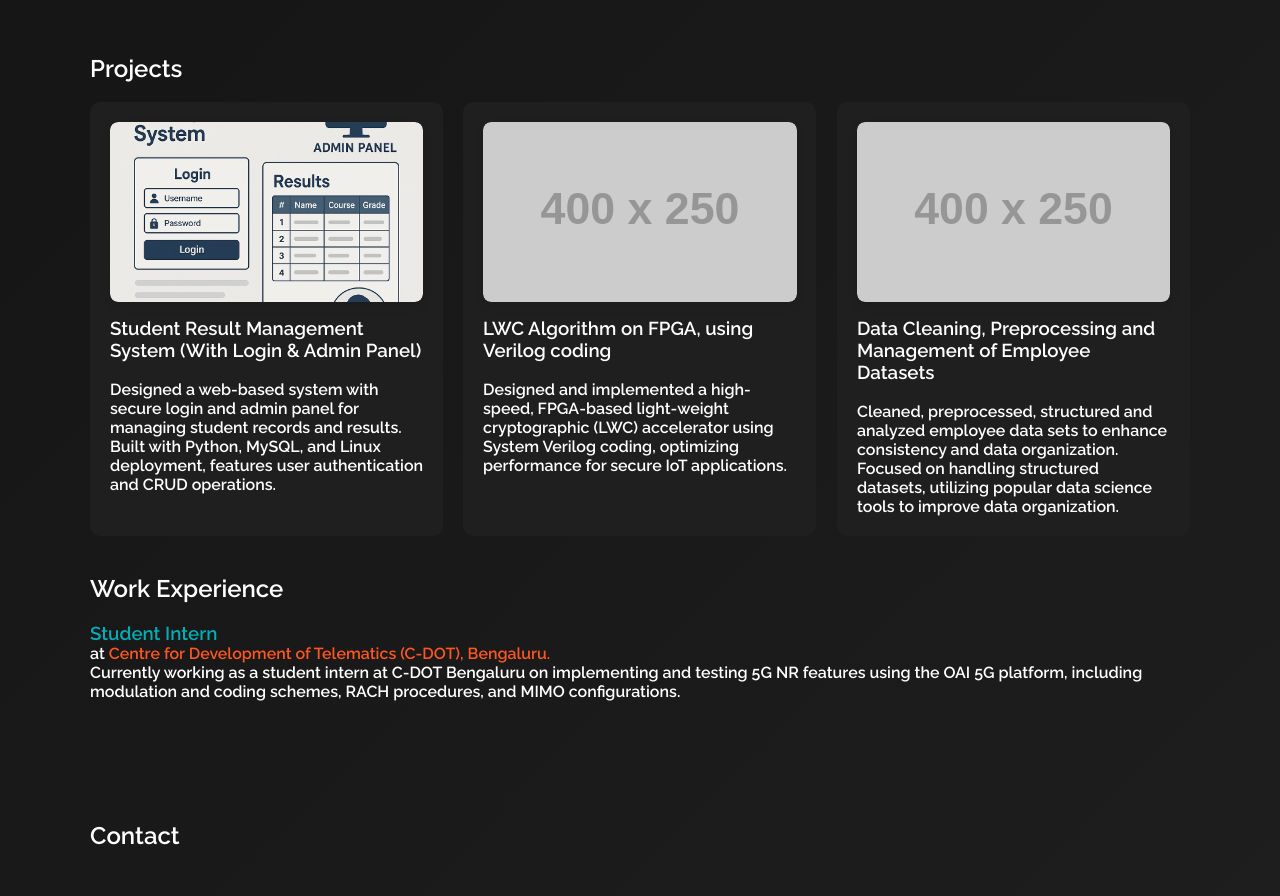
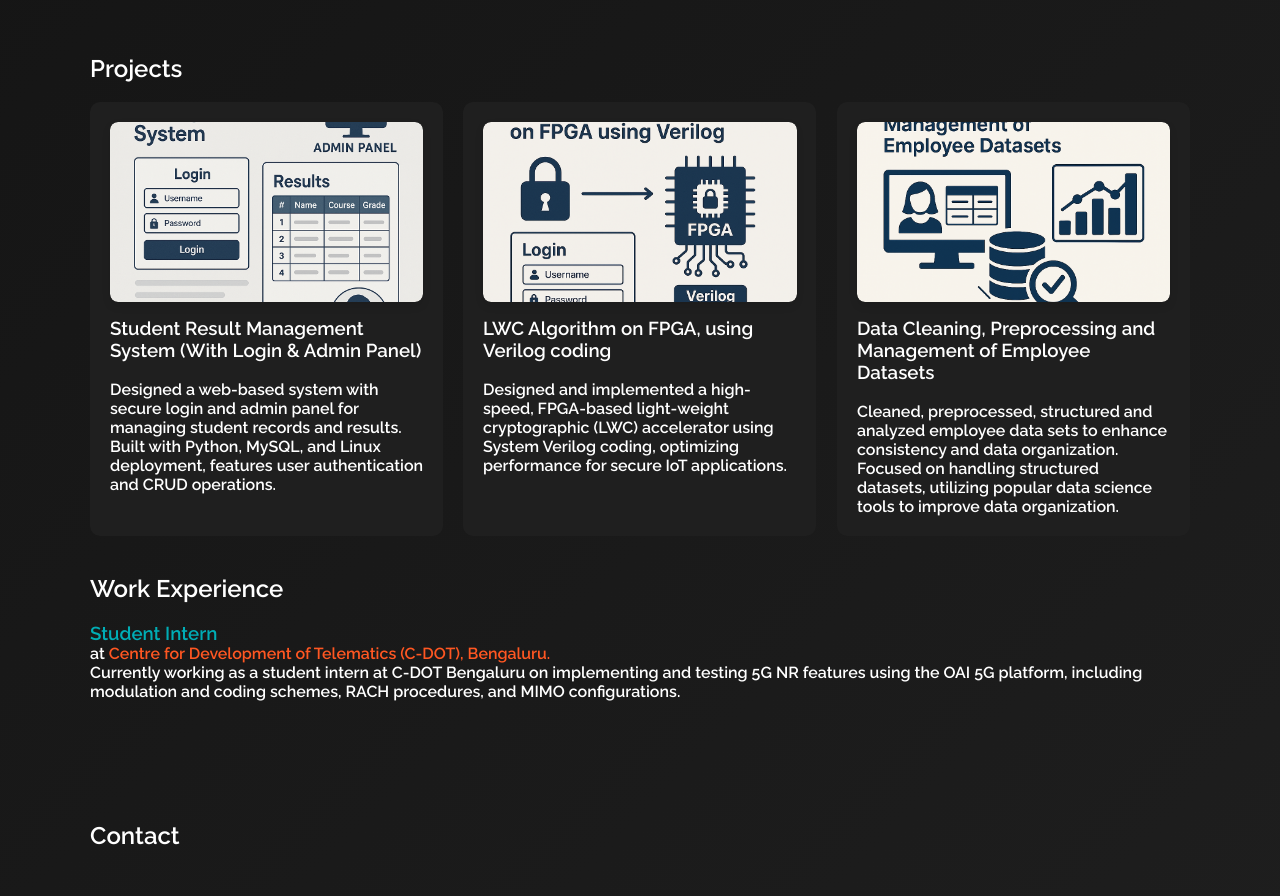
Before and after one commit to adityaa-0986/portfolio, a plain HTML site: page index.html in a window 1280 px wide. Shown: the part 940-1836 px from the top of the page. Drawn offline with nearby package versions, Linux system fonts and the light colour scheme; placeholder pictures from the web are drawn by us.

Commit message:
Update index.html

```diff
--- a/index.html
+++ b/index.html
@@ -59,7 +59,7 @@
       <div class="project-card" data-aos="zoom-in" data-aos-delay="200">
         <!-- New: Project Image -->
         <div class="project-image-container">
-          <img src="https://placehold.co/400x250/007b7f/ffffff?text=Project+2" alt="LWC Algorithm FPGA Diagram">
+          <img src="images/LWC_Algorithm.png" alt="LWC Algorithm FPGA Diagram">
         </div>
         <h3>LWC Algorithm on FPGA, using Verilog coding</h3> <br>
         <p> Designed and implemented a high-speed, FPGA-based light-weight cryptographic (LWC) accelerator
@@ -68,7 +68,7 @@
       <div class="project-card" data-aos="zoom-in" data-aos-delay="300">
         <!-- New: Project Image -->
         <div class="project-image-container">
-          <img src="https://placehold.co/400x250/ff5722/ffffff?text=Project+3" alt="Employee Data Analysis Dashboard">
+          <img src="images/Data_Processing.png" alt="Data preprocessing and organization">
         </div>
         <h3>Data Cleaning, Preprocessing and Management of Employee Datasets</h3><br>
         <p> Cleaned, preprocessed, structured and analyzed employee data sets to enhance consistency and
```
